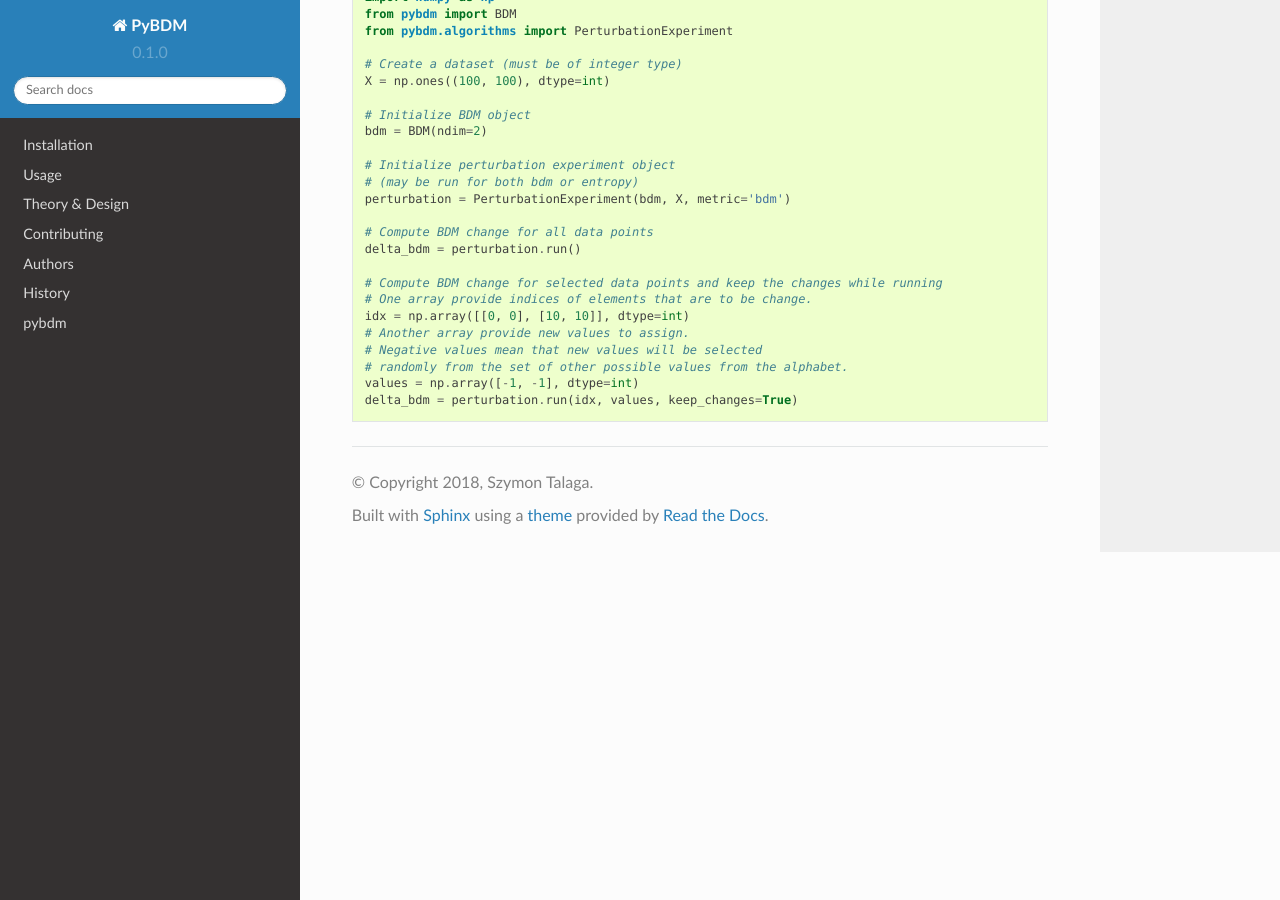
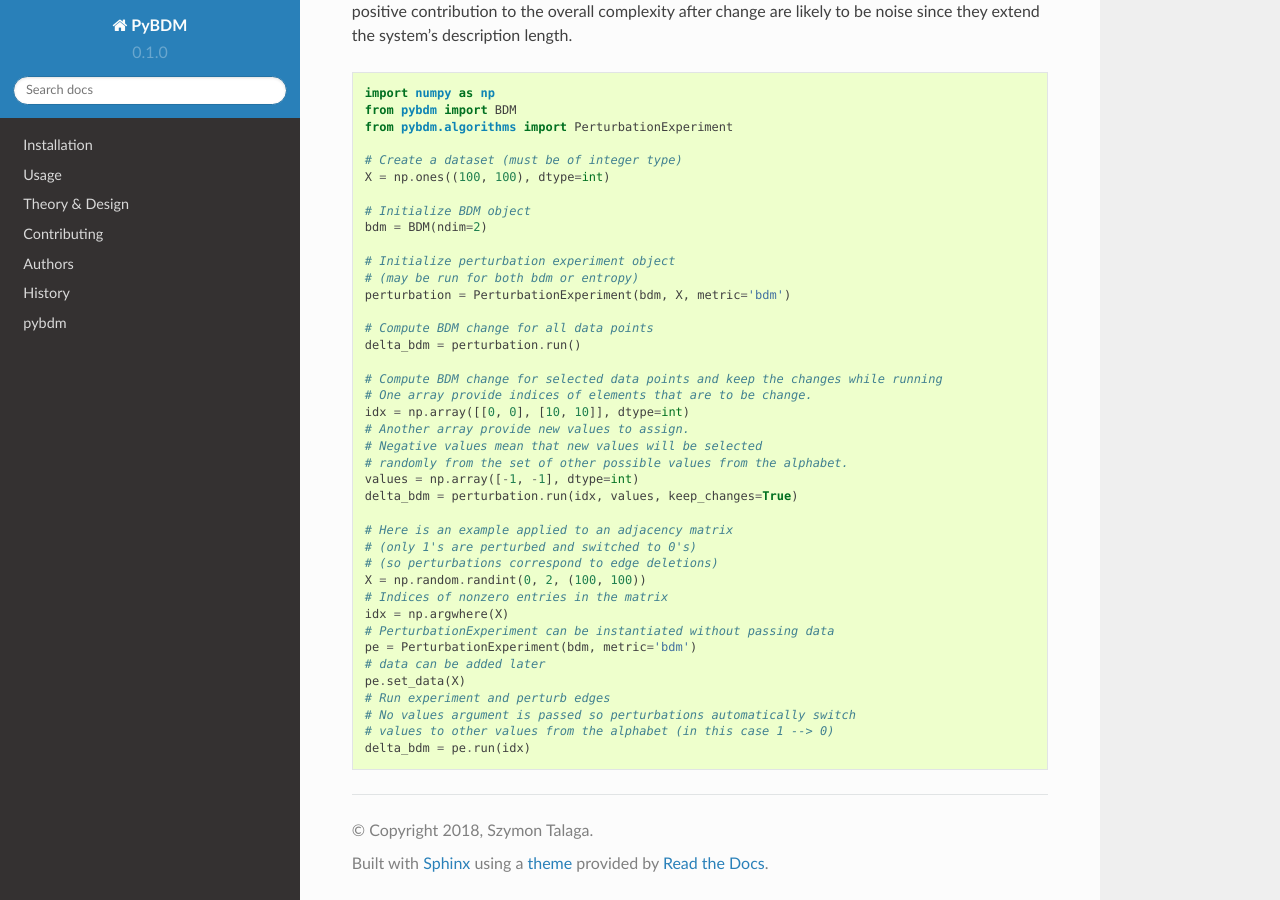
Before and after one commit to sztal/pybdm, a Sphinx documentation site: the page built from docs/shared/USAGE.rst, in a window 1280 px wide and 900 px high, scrolled down 2324 px. Built offline with Sphinx 7.4.7 and the Read the Docs theme 2.0.0, drawn with Linux system fonts in a browser that asks for light colours; some of the changed text lies outside the part shown.

```diff
--- a/AUTHORS.rst
+++ b/AUTHORS.rst
@@ -2,8 +2,8 @@
 Authors
 =======
 
-Core Team
----------
+Core Team (AlgoDyn Development Team)
+------------------------------------
 
 * Szymon Talaga <stalaga@protonmail.com>
 * Kostas Tsampourakis <kostas.tsampourakis@gmail.com>
--- a/docs/shared/USAGE.rst
+++ b/docs/shared/USAGE.rst
@@ -87,6 +87,13 @@ compute so-called counter objects (final BDM computation operates on such object
 in parallel in 4 independent processes, and aggregate the results
 into a single BDM approximation of the algorithmic complexity of the dataset.
 
+.. highlights::
+
+    Remember that data has to be sliced correctly during parallelization
+    in order to ensure fully correct BDM computations. That is, all slices
+    except lower and right boundaries have to be decomposable without
+    any boundary leftovers by the selected decomposition algorithm.
+
 .. code-block:: python
 
     import numpy as np
@@ -153,3 +160,18 @@ to be noise since they extend the system's description length.
     # randomly from the set of other possible values from the alphabet.
     values = np.array([-1, -1], dtype=int)
     delta_bdm = perturbation.run(idx, values, keep_changes=True)
+
+    # Here is an example applied to an adjacency matrix
+    # (only 1's are perturbed and switched to 0's)
+    # (so perturbations correspond to edge deletions)
+    X = np.random.randint(0, 2, (100, 100))
+    # Indices of nonzero entries in the matrix
+    idx = np.argwhere(X)
+    # PerturbationExperiment can be instantiated without passing data
+    pe = PerturbationExperiment(bdm, metric='bdm')
+    # data can be added later
+    pe.set_data(X)
+    # Run experiment and perturb edges
+    # No values argument is passed so perturbations automatically switch
+    # values to other values from the alphabet (in this case 1 --> 0)
+    delta_bdm = pe.run(idx)
--- a/docs/theory.rst
+++ b/docs/theory.rst
@@ -98,6 +98,8 @@ rule is defined via the following BDM formula:
 where :math:`i` indexes the set of all unique slices
 (i.e. CTM values are taken only once for each unique slice)
 and :math:`n_i` correspond to the slices' numbers of occurences.
+
+Available CTM datasets are listed in :py:mod:`pybdm.ctmdata`.
 
 
 Boundary conditions
```
Also changed, not shown: other parts of docs/shared/USAGE.rst (+1 -1 lines), README.rst (+8 -1 lines), pybdm/__init__.py (+5 -6 lines), 4 other files.
